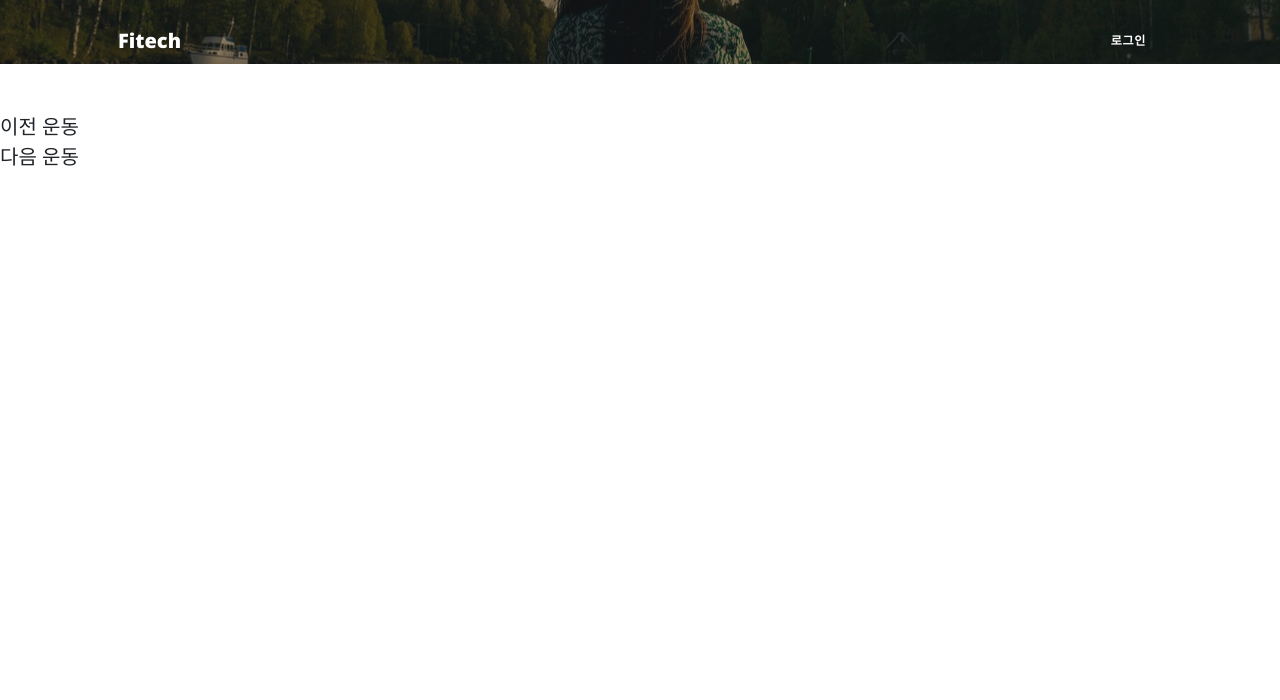
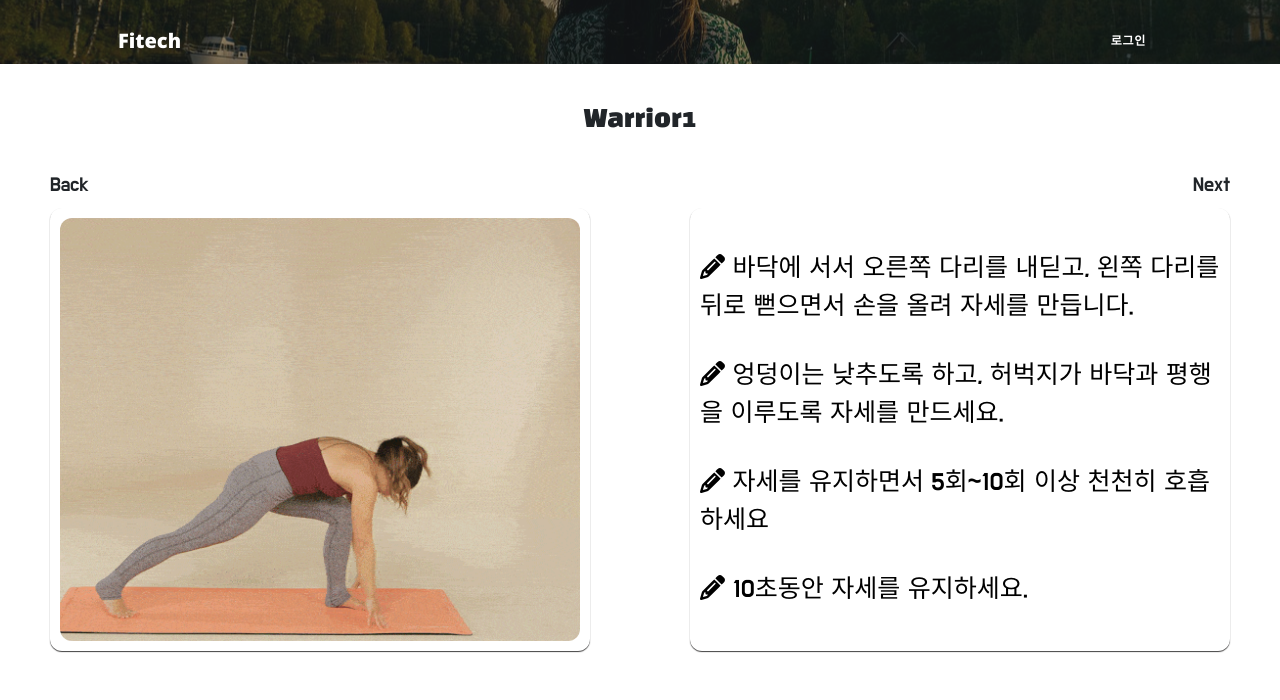
Before and after one commit to yeong1225/fitech, a Python web app: template flask/templates/exWarrior1.html in a window 1280 px wide. Shown: the top 700 px of the page. Run offline with Jinja, Linux system fonts and the light colour scheme; the template is opened without the code that fills it, so the values that code supplies are empty; some libraries are stand-ins or nearby versions.

Commit message:
커밋 메시지

```diff
--- /dev/null
+++ b/flask/static/css/exWarrior1.css
@@ -0,0 +1,71 @@
+.center-text {
+    text-align: center;
+    font-size: 1.5rem;
+    margin-top: -10px;
+    margin-bottom: 0px;
+    font-family: 'Black Han Sans', sans-serif;
+
+}
+
+.horizontal-boxes {
+    display: flex;
+    justify-content: center;
+    align-items: stretch;
+    gap: 100px;
+    padding: 50px;
+    margin-top: 20px;
+}
+
+.box {
+    width: 100%;
+    padding: 10px;
+    min-width: 150px; /* 최소 가로 크기 설정 */
+    min-height: 80px; /* 최소 세로 크기 설정 */
+    text-align: center;
+    border-radius: 0.75rem;
+    color: #000000;
+    font-family: 'Do Hyeon', cursive;
+    box-shadow: 0px 1px 1px rgb(45 44 44 / 90%);
+}
+
+.box img {
+  width: 100%;
+  /* 부모 요소에 대해 자동 너비로 설정 */
+  height: 100%;
+  /* 부모 요소에 대해 100% 높이로 설정 */
+  object-fit: cover;
+  /* 비율 유지하면서 채우기 */
+  border-radius: 0.75rem;
+  object-position: 80%;
+}
+
+.left-button {
+    font-family: 'Do Hyeon', cursive;
+    text-align: left; /* 왼쪽 정렬 */
+    position: absolute;
+    top: 150px;
+    left: 50px; /* 왼쪽에서부터의 위치 */
+    margin-top: 20px;
+}
+
+.right-button {
+    font-family: 'Do Hyeon', cursive;
+    text-align: right; /* 오른쪽 정렬 */
+    position: absolute;
+    top: 150px;
+    right: 50px; /* 오른쪽에서부터의 위치 */
+    margin-top: 20px;
+}
+
+.text-style-1 {
+    font-size: 25px;
+    color: #000000;
+    text-align: left;
+}
+
+.text-style-1 i {
+    display: inline-block;
+    vertical-align: middle;
+    font-size: 1.5rem; /* 아이콘 크기 */
+    margin-right: 10px; /* 아이콘과 텍스트 사이의 간격 */
+}
--- a/flask/templates/exWarrior1.html
+++ b/flask/templates/exWarrior1.html
@@ -3,8 +3,11 @@
 {% block head %}
 <link rel="preconnect" href="https://fonts.googleapis.com">
 <link rel="preconnect" href="https://fonts.gstatic.com" crossorigin>
-<link href="https://fonts.googleapis.com/css2?family=Black+Han+Sans&display=swap" rel="stylesheet">
+<link href="https://fonts.googleapis.com/css2?family=Black+Han+Sans&family=Do+Hyeon&display=swap" rel="stylesheet">
+
+<script src="https://kit.fontawesome.com/b2a71afe25.js" crossorigin="anonymous"></script>
 <link href="./static/css/styles3.css" rel="stylesheet" />
+<link href="./static/css/exWarrior1.css" rel="stylesheet" />
 <style></style>
 {% endblock %}
 
@@ -12,11 +15,26 @@
 <header class="masthead" style="background-image: url('./static/img/yoga.jpg'); background-size: cover;">
 </header>
 
-<div class="button-container">
-    <a href="exDowndog">이전 운동</a>
+<div class="button-container left-button">
+    <a href="exDowndog">Back</a>
 </div>
-<div class="button-container">
-    <a href="exWarrior2">다음 운동</a>
+<div class="button-container right-button">
+    <a href="exWarrior2">Next</a>
+</div>
+
+<div class="center-text">Warrior1</div>
+
+<div class="horizontal-boxes">
+    <div class="box">
+        <img src="./static/gif/Warrior1.gif" alt="워리어1 gif">
+    </div>
+    <div class="box">
+    <p class="text-style-1"><i class="fa-solid fa-pencil"></i> 바닥에 서서 오른쪽 다리를 내딛고, 왼쪽 다리를 뒤로 뻗으면서 손을 올려 자세를 만듭니다.</p>
+    <p class="text-style-1"><i class="fa-solid fa-pencil"></i> 엉덩이는 낮추도록 하고, 허벅지가 바닥과 평행을 이루도록 자세를 만드세요.</p>
+    <p class="text-style-1"><i class="fa-solid fa-pencil"></i> 자세를 유지하면서 5회~10회 이상 천천히 호흡하세요</p>
+    <p class="text-style-1"><i class="fa-solid fa-pencil"></i> 10초동안 자세를 유지하세요.</p>
+
+    </div>
 </div>
 
 {% endblock %}
```
Also changed, not shown: flask/static/css/exDowndog.css (added, +62 -0 lines), flask/static/css/exWarrior2.css (added, +71 -0 lines), flask/templates/exDowndog.html (+21 -2 lines), flask/templates/exWarrior2.html (+22 -7 lines).
